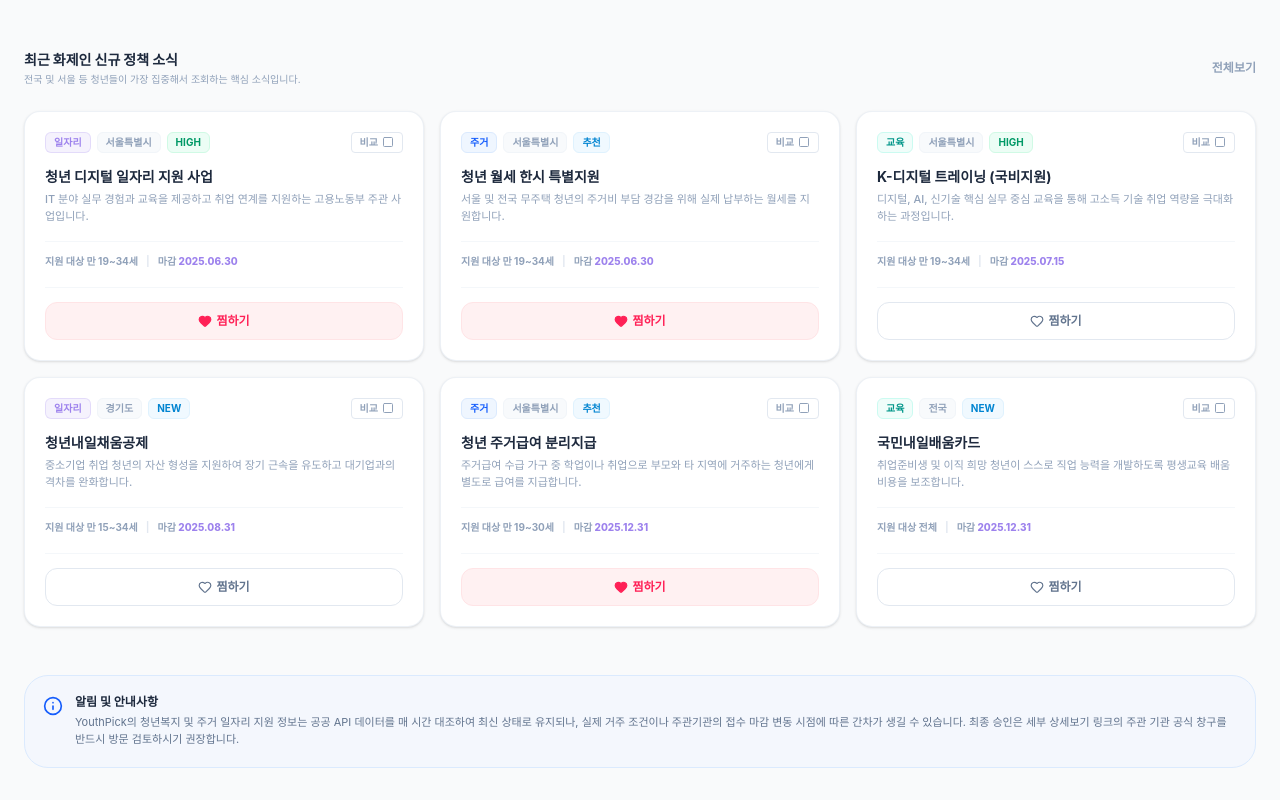
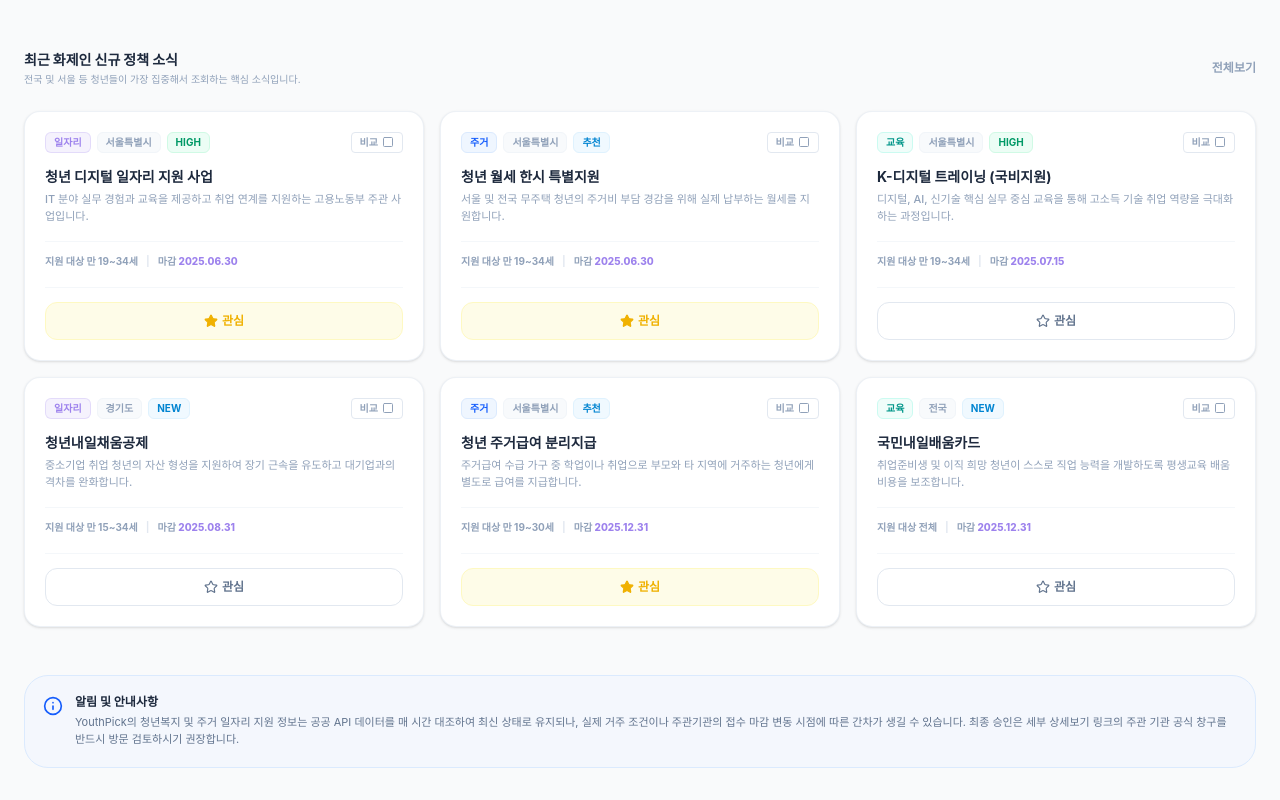
Before and after one commit to YouthPick/front-end, a React (Vite) app: page / in a window 1280 px wide. Shown: the part 879-1679 px from the top of the page. Built offline with nearby package versions, Linux system fonts and the light colour scheme; a web font is replaced by a local one.

Commit message:
refac: 정책 카드 찜하기를 관심(별 아이콘/노란색)으로 변경
Heart(하트)/rose 색상을 Star(별)/yellow 색상으로 바꾸고 라벨을 "관심"으로 통일한다. 같은 isSaved 상태를 쓰는 정책 상세 모달의 토글 버튼도 함께 맞춘다.

```diff
--- a/src/entities/policy/ui/PolicyCard.tsx
+++ b/src/entities/policy/ui/PolicyCard.tsx
@@ -1,4 +1,4 @@
-import { CheckSquare, Heart, Square } from 'lucide-react';
+import { CheckSquare, Square, Star } from 'lucide-react';
 
 import type { Policy } from '../model/policy.types';
 import { PolicyCategoryBadge } from './PolicyCategoryBadge';
@@ -29,7 +29,7 @@ export function PolicyCard({
 }: PolicyCardProps) {
   return (
     <div className="relative flex flex-col justify-between rounded-2xl border border-slate-200/60 bg-white p-5 shadow-sm transition-all hover:-translate-y-0.5 hover:shadow-md focus-within:ring-2 focus-within:ring-primary/40">
-      {/* 카드 전체를 덮는 상세 이동 버튼. 내부 버튼(비교·찜)은 z-10으로 위에 올려 독립 동작시킨다. */}
+      {/* 카드 전체를 덮는 상세 이동 버튼. 내부 버튼(비교·관심)은 z-10으로 위에 올려 독립 동작시킨다. */}
       <button
         type="button"
         onClick={() => onViewDetails(policy)}
@@ -99,13 +99,13 @@ export function PolicyCard({
           aria-pressed={isSaved}
           className={`relative z-10 flex w-full items-center justify-center space-x-1 rounded-xl border py-2.5 text-xs font-bold transition-colors ${
             isSaved
-              ? 'bg-rose-50 border-rose-100 text-rose-500'
+              ? 'bg-yellow-50 border-yellow-100 text-yellow-500'
               : 'bg-white border-slate-200 text-slate-500 hover:bg-slate-50 hover:text-slate-700'
           }`}
           id={`save-toggle-${policy.id}`}
         >
-          <Heart className={`h-3.5 w-3.5 ${isSaved ? 'fill-current' : ''}`} />
-          <span>찜하기</span>
+          <Star className={`h-3.5 w-3.5 ${isSaved ? 'fill-current' : ''}`} />
+          <span>관심</span>
         </button>
       </div>
     </div>
--- a/src/widgets/policy-detail-modal/PolicyDetailModalPresenter.tsx
+++ b/src/widgets/policy-detail-modal/PolicyDetailModalPresenter.tsx
@@ -1,4 +1,4 @@
-import { Calendar, Check, CheckCircle2, Heart, HelpCircle, X } from 'lucide-react';
+import { Calendar, Check, CheckCircle2, HelpCircle, Star, X } from 'lucide-react';
 import { motion } from 'motion/react';
 
 import { getPolicyCategoryBadgeClasses, type Policy } from '@/entities/policy';
@@ -172,11 +172,11 @@ export function PolicyDetailModalPresenter({
             aria-pressed={isSaved}
             className={`flex items-center justify-center space-x-1.5 rounded-xl border px-3.5 py-2.5 text-xs font-bold transition-all ${
               isSaved
-                ? 'bg-rose-50 border-rose-100 text-rose-500 hover:bg-rose-100/50'
-                : 'bg-white border-slate-200 text-slate-500 hover:bg-slate-50 hover:text-rose-500'
+                ? 'bg-yellow-50 border-yellow-100 text-yellow-500 hover:bg-yellow-100/50'
+                : 'bg-white border-slate-200 text-slate-500 hover:bg-slate-50 hover:text-yellow-500'
             }`}
           >
-            <Heart className={`h-4.5 w-4.5 ${isSaved ? 'fill-current' : ''}`} />
+            <Star className={`h-4.5 w-4.5 ${isSaved ? 'fill-current' : ''}`} />
             <span>{isSaved ? '담김' : '담기'}</span>
           </button>
 
```
